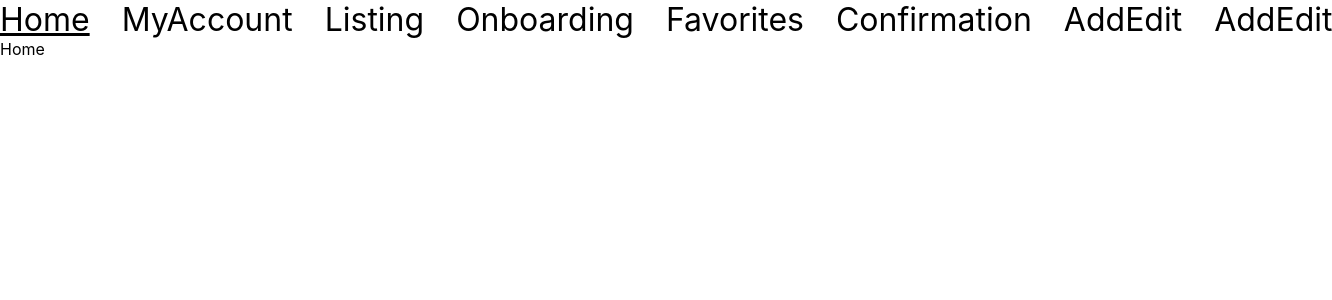
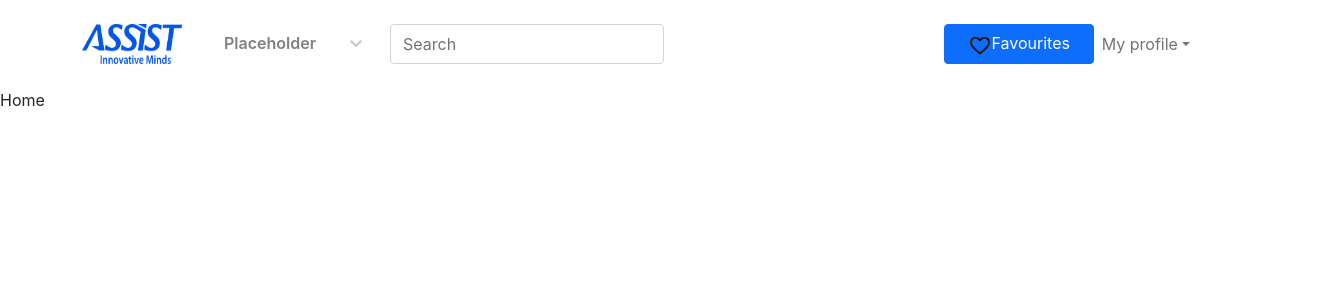
Before and after one commit to assist-software/internship-2022-july-fe2, a React (Create React App) app: page / in a window 1280 px wide. Shown: the top 300 px of the page, 1332 px wide, since content can reach past the window. Built offline with nearby package versions, Linux system fonts and the light colour scheme.

Commit message:
in progress

```diff
--- a/package.json
+++ b/package.json
@@ -7,8 +7,10 @@
     "@testing-library/react": "^13.3.0",
     "@testing-library/user-event": "^13.5.0",
     "axios": "^0.27.2",
+    "bootstrap": "^5.1.3",
     "prop-types": "^15.8.1",
     "react": "^18.2.0",
+    "react-bootstrap": "^2.4.0",
     "react-dom": "^18.2.0",
     "react-router-dom": "^6.3.0",
     "react-scripts": "5.0.1",
--- a/src/components/Header/Header.jsx
+++ b/src/components/Header/Header.jsx
@@ -1,22 +1,58 @@
 import React from "react";
 import { useNavigate } from "react-router-dom";
 import styles from "./Header.module.scss";
+import Container from "react-bootstrap/Container";
+import Nav from "react-bootstrap/Nav";
+import Navbar from "react-bootstrap/Navbar";
+import NavDropdown from "react-bootstrap/NavDropdown";
+import logo from "../../assets/logo/logo-assist-tagline.png";
+import { Button } from "react-bootstrap";
+import Dropdown from "../Dropdown/Dropdown";
+import { Form } from "react-bootstrap";
+import heart from "../../assets/icons/heart.svg";
 
 const Header = () => {
   const navigate = useNavigate();
   return (
-    <div>
-      <ul className={styles.list}>
-        <li onClick={() => navigate("/")}>Home</li>
-        <li onClick={() => navigate("/my-account")}>MyAccount</li>
-        <li onClick={() => navigate("/listing")}>Listing</li>
-        <li onClick={() => navigate("/onboarding")}>Onboarding</li>
-        <li onClick={() => navigate("/favorites")}>Favorites</li>
-        <li onClick={() => navigate("/confirmation")}>Confirmation</li>
-        <li onClick={() => navigate("/add")}>AddEdit</li>
-        <li onClick={() => navigate("/edit")}>AddEdit</li>
-      </ul>
-    </div>
+    <Navbar collapseOnSelect expand="lg" className={styles.navbar}>
+      <Container>
+        <Navbar.Brand href="#home">
+          <img src={logo} className={styles.assist} />
+        </Navbar.Brand>
+        <Navbar.Toggle aria-controls="responsive-navbar-nav" />
+        <Navbar.Collapse id="responsive-navbar-nav">
+          <Nav className="me-auto">
+            <div style={{ width: "160px" }}>
+              <Dropdown
+                fontWeight="semibold"
+                fontSize="buton"
+                className={styles.drop}
+              />
+            </div>
+            <Form className="d-flex">
+              <Form.Control
+                type="search"
+                placeholder="Search"
+                className={styles.search}
+                aria-label="Search"
+              />
+            </Form>
+          </Nav>
+          <Nav>
+            <Button className={styles.favorites}>
+              <img src={heart} />
+              Favourites
+            </Button>
+            <NavDropdown title="My profile" id="collasible-nav-dropdown">
+              <NavDropdown.Item href="#action/3.1">Action</NavDropdown.Item>
+              <NavDropdown.Item href="#action/3.2">
+                Another action
+              </NavDropdown.Item>
+            </NavDropdown>
+          </Nav>
+        </Navbar.Collapse>
+      </Container>
+    </Navbar>
   );
 };
 
--- a/src/components/Header/Header.module.scss
+++ b/src/components/Header/Header.module.scss
@@ -1,3 +1,6 @@
+@import "../../styles/variables.scss";
+
+
 .list {
   display: flex;
   font-size: 2rem;
@@ -9,3 +12,32 @@
     }
   }
 }
+
+.assist{
+  width: 100px;
+  height: 40px;
+}
+
+
+.drop {
+  width: 160px;
+  margin: 2rem;
+}
+.search {
+  margin:1rem 2rem 1rem 2rem;
+  background-color: white;
+  height: 40px;
+  width: 400px;
+  border-bottom-right-radius: 10px;
+  border-top-right-radius: 10px;
+}
+
+.favorites {
+  width: 150px;
+  display: inline-flex;
+  gap: 8px;
+  background-color: white;
+  color: $color-gray-600;
+  border: none;
+  padding: 0.5rem;
+}
--- a/src/index.js
+++ b/src/index.js
@@ -3,6 +3,9 @@ import ReactDOM from "react-dom/client";
 import App from "./App";
 import "./styles/index.scss";
 import { AuthProvider } from "./context/AuthProvider";
+
+// importing bootstrap CSS
+import "bootstrap/dist/css/bootstrap.min.css";
 
 const root = ReactDOM.createRoot(document.getElementById("root"));
 root.render(
--- a/src/styles/index.scss
+++ b/src/styles/index.scss
@@ -1,4 +1,7 @@
 @import "./variables.scss";
+
+// import for bootstrap Sass
+@import "~bootstrap/scss/bootstrap";
 
 *:where(:not(iframe, canvas, img, svg, video):not(svg *, symbol *)) {
   all: unset;
```
Also changed, not shown: 1 other file (tests, documents, lock files or other folders).
